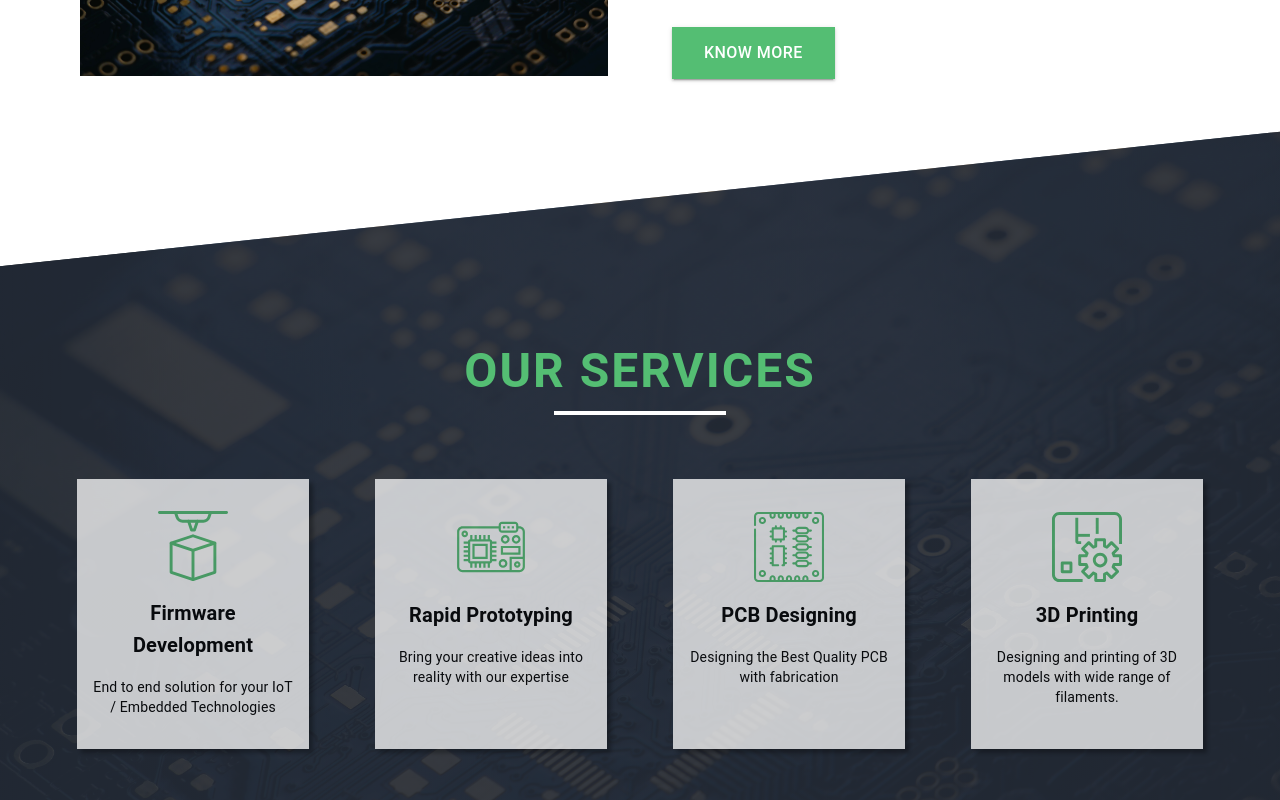
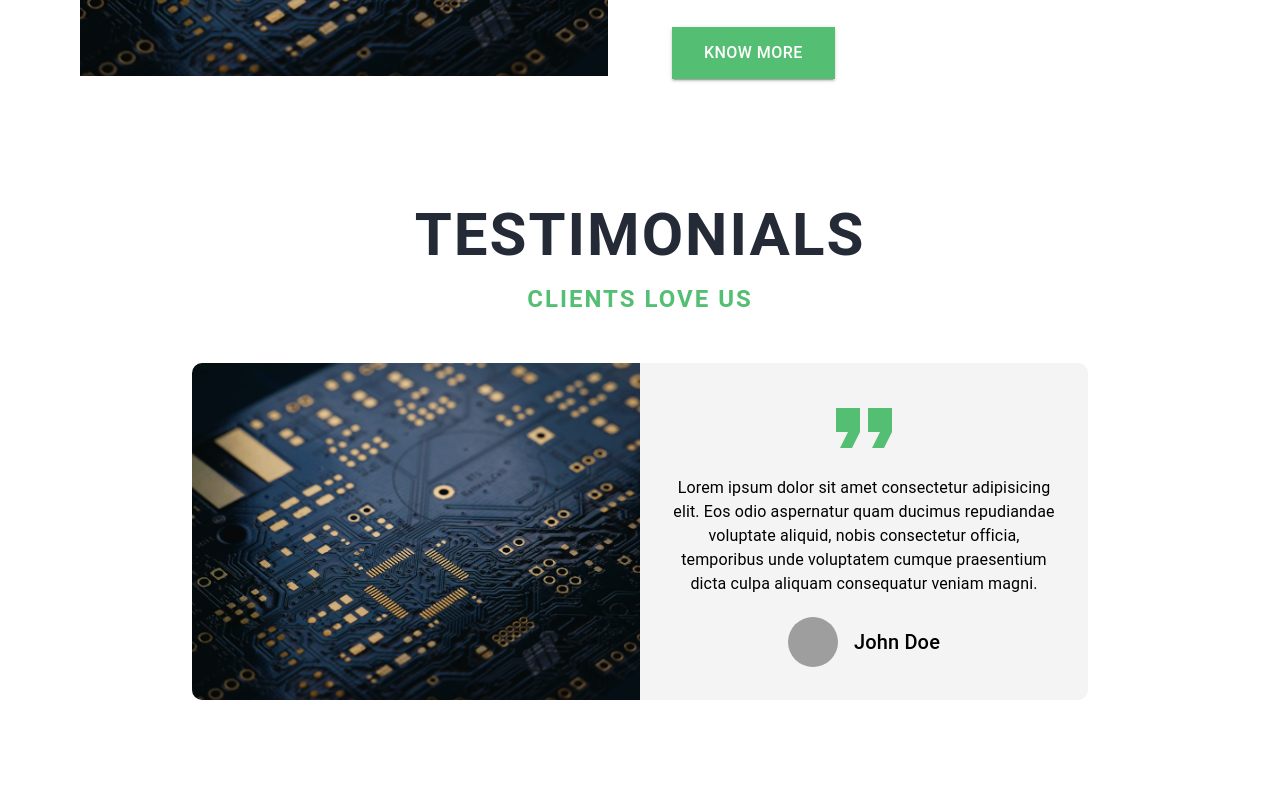
Before and after one commit to itsnitinr/mern-ecommerce, a React (Create React App) app in the folder frontend/: page / in a window 1280 px wide. Shown: the part 1120-1920 px from the top of the page. Built offline with nearby package versions, Linux system fonts and the light colour scheme; grey boxes are pictures that could not be loaded.

Commit message:
Comment out services section

```diff
--- a/frontend/src/pages/landing/LandingPage.component.jsx
+++ b/frontend/src/pages/landing/LandingPage.component.jsx
@@ -62,7 +62,7 @@ const LandingPage = () => {
           </div>
         </Container>
       </section>
-      <section className={classes.featuresSection}>
+      {/* <section className={classes.featuresSection}>
         <div className={classes.featuresContent}>
           <Typography
             variant="h3"
@@ -104,7 +104,7 @@ const LandingPage = () => {
             </Grid>
           </Grid>
         </div>
-      </section>
+      </section> */}
       <section className={classes.testimonialsContainer}>
         <Typography
           variant="h2"
--- a/frontend/src/pages/landing/LandingPage.styles.jsx
+++ b/frontend/src/pages/landing/LandingPage.styles.jsx
@@ -81,7 +81,7 @@ const useStyles = makeStyles((theme) => ({
     marginBottom: '4rem',
   },
   testimonialsContainer: {
-    padding: '3rem 0',
+    padding: '0 0 3rem 0', // 3rem 0 with services
   },
 }));
 
```
Also changed, not shown: 1 other file (tests, documents, lock files or other folders).
